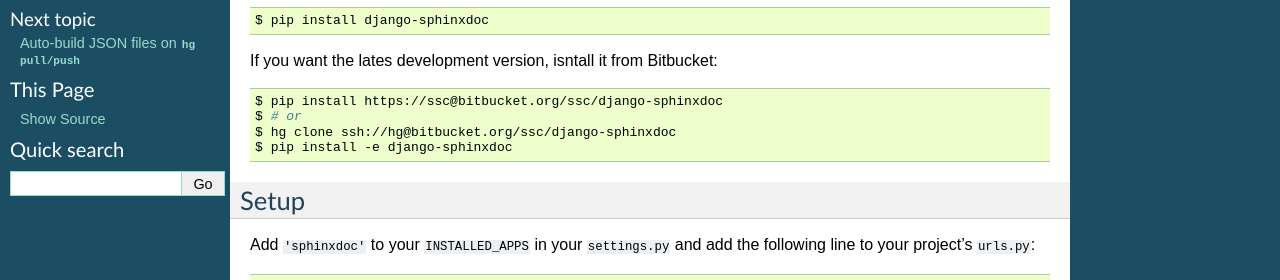
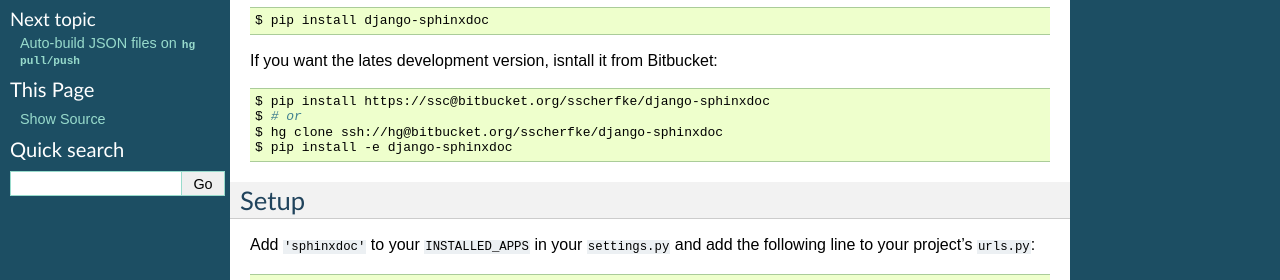
Before and after one commit to insurgency/django-sphinxdoc, a Sphinx documentation site: the page built from docs/quickstart.txt, in a window 1280 px wide. Shown: the part 273-553 px from the top of the page. Built offline with Sphinx 7.4.7, drawn with Linux system fonts in a browser that asks for light colours.

Commit message:
Updated repo URLs

```diff
--- a/CHANGES.txt
+++ b/CHANGES.txt
@@ -40,7 +40,7 @@ v1.1 – 2012-04-19:
 - [NEW] Additional context to search view so that project information is
   available in the template.
 - [CHANGE] Updated some `templates
-  <https://bitbucket.org/ssc/django-sphinxdoc/changeset/e876d5e72b34>`_
+  <https://bitbucket.org/sscherfke/django-sphinxdoc/changeset/e876d5e72b34>`_
 - [FIX] Fixed a bug with the updatedoc command and ``~`` in paths.
 - [FIX] Include all module index files.
 - [FIX] Improved indexing behaviour
--- a/README.txt
+++ b/README.txt
@@ -30,9 +30,9 @@ If you want the lates development version, isntall it from Bitbucket:
 
 .. sourcecode:: bash
 
-    $ pip install https://ssc@bitbucket.org/ssc/django-sphinxdoc
+    $ pip install https://ssc@bitbucket.org/sscherfke/django-sphinxdoc
     $ # or
-    $ hg clone ssh://hg@bitbucket.org/ssc/django-sphinxdoc
+    $ hg clone ssh://hg@bitbucket.org/sscherfke/django-sphinxdoc
     $ pip install -e django-sphinxdoc
 
 
--- a/docs/quickstart.txt
+++ b/docs/quickstart.txt
@@ -25,9 +25,9 @@ If you want the lates development version, isntall it from Bitbucket:
 
 .. sourcecode:: bash
 
-    $ pip install https://ssc@bitbucket.org/ssc/django-sphinxdoc
+    $ pip install https://ssc@bitbucket.org/sscherfke/django-sphinxdoc
     $ # or
-    $ hg clone ssh://hg@bitbucket.org/ssc/django-sphinxdoc
+    $ hg clone ssh://hg@bitbucket.org/sscherfke/django-sphinxdoc
     $ pip install -e django-sphinxdoc
 
 
```
